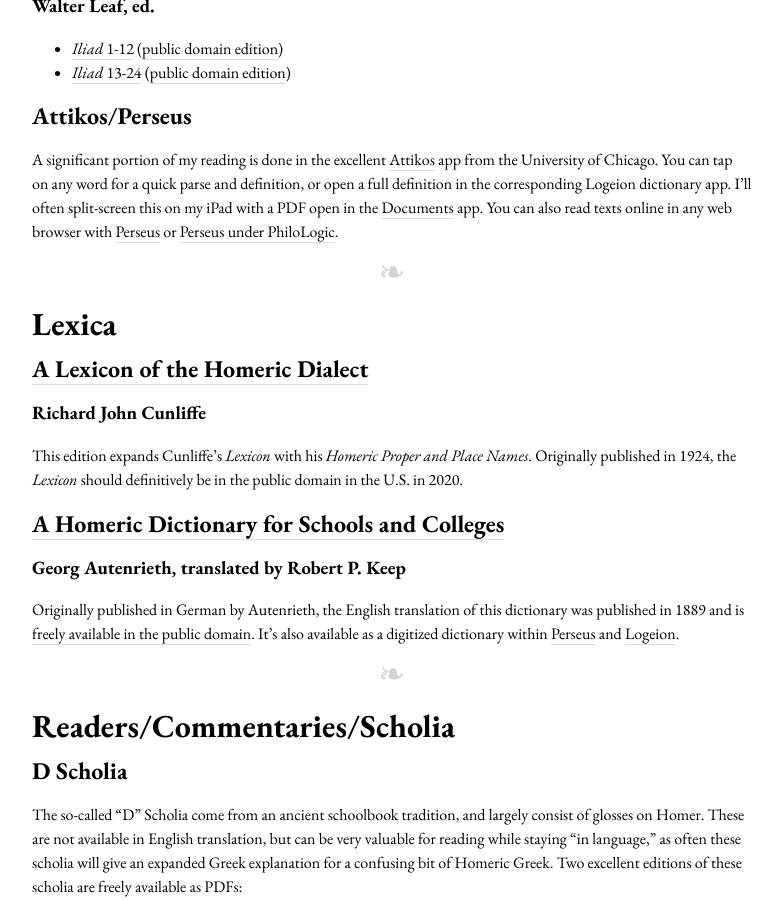
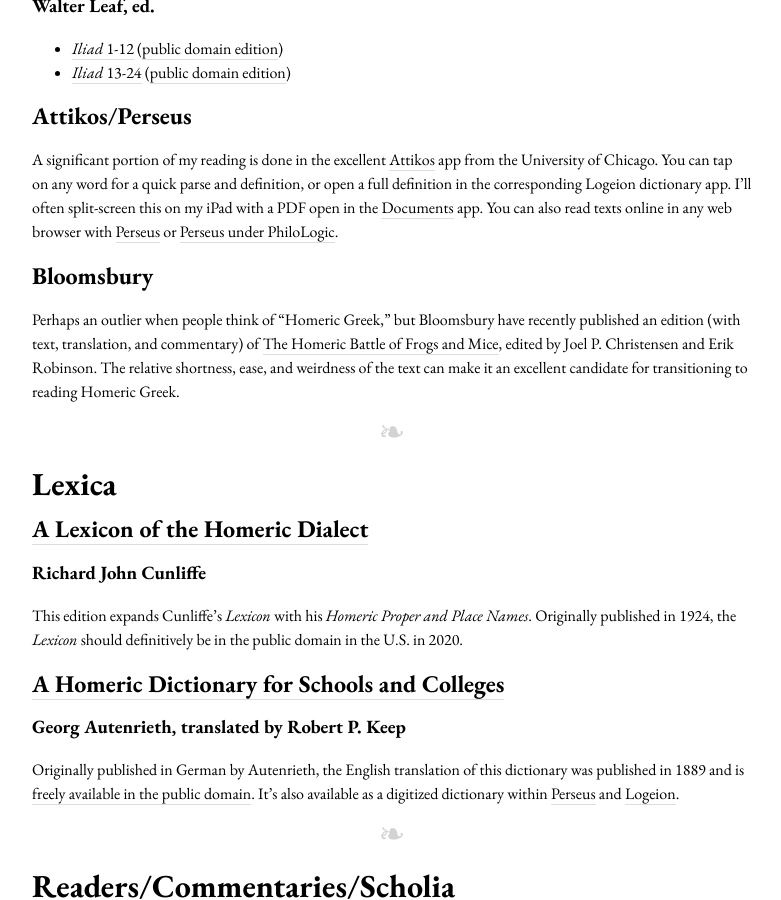
Before and after one commit to ryanfb/etc, a Jekyll site: the page built from _posts/2019-02-25-resources_for_reading_homeric_greek.md, in a window 1280 px wide and 900 px high, scrolled down 2252 px. Shown: the whole window, without its empty margins (248-1029 px from the left). Built offline with Jekyll 4.4.1, drawn with Linux system fonts in a browser that asks for light colours; nearby versions of some CDN libraries.

Commit message:
Add Homeric Battle of Frogs and Mice

```diff
--- a/_posts/2019-02-25-resources_for_reading_homeric_greek.md
+++ b/_posts/2019-02-25-resources_for_reading_homeric_greek.md
@@ -81,6 +81,10 @@
 ## Attikos/Perseus
 
 A significant portion of my reading is done in the excellent [Attikos](https://attikos.org/) app from the University of Chicago. You can tap on any word for a quick parse and definition, or open a full definition in the corresponding Logeion dictionary app. I'll often split-screen this on my iPad with a PDF open in the [Documents](https://readdle.com/documents) app. You can also read texts online in any web browser with [Perseus](http://www.perseus.tufts.edu/hopper/) or [Perseus under PhiloLogic](http://perseus.uchicago.edu/).
+
+## Bloomsbury
+
+Perhaps an outlier when people think of "Homeric Greek," but Bloomsbury have recently published an edition (with text, translation, and commentary) of [The Homeric Battle of Frogs and Mice](https://amzn.to/2XnNPjC), edited by Joel P. Christensen and Erik Robinson. The relative shortness, ease, and weirdness of the text can make it an excellent candidate for transitioning to reading Homeric Greek.
 
 ---
 
```
